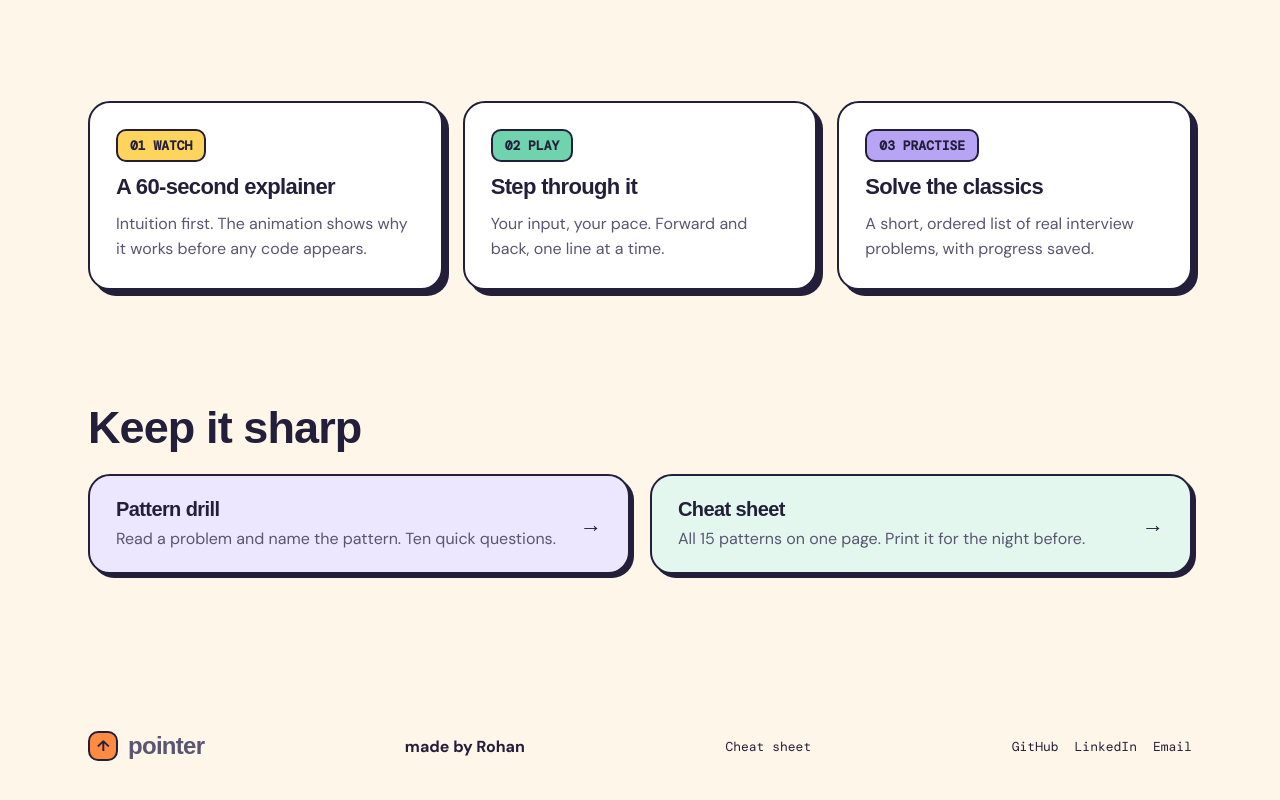
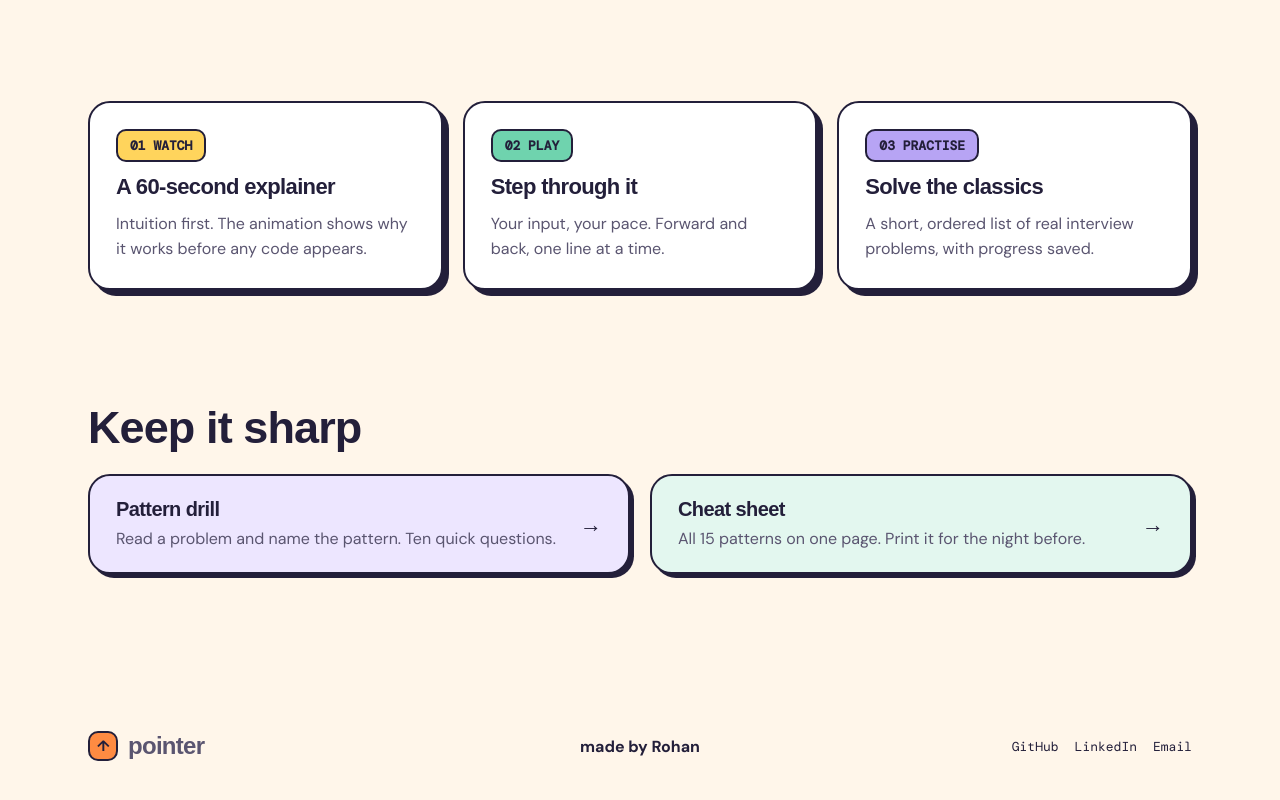
Before and after one commit to rohan-ahire1/pointer, a Next.js app: page / in a window 1280 px wide. Shown: the part 1476-2276 px from the top of the page. Built offline with nearby package versions, Linux system fonts and the light colour scheme; a web font is replaced by a local one.

Commit message:
Center the footer credit and drop its cheat sheet link

```diff
--- a/components/SiteFooter/SiteFooter.module.css
+++ b/components/SiteFooter/SiteFooter.module.css
@@ -10,12 +10,18 @@
 }
 
 @media (min-width: 768px) {
+  /* Equal side columns keep the credit centered whatever the logo and links measure. */
   .footer {
-    flex-direction: row;
+    display: grid;
+    grid-template-columns: 1fr auto 1fr;
     align-items: center;
-    justify-content: space-between;
+    justify-items: start;
     padding: 0 32px;
     height: 120px;
+  }
+
+  .social {
+    justify-self: end;
   }
 }
 
--- a/components/SiteFooter/SiteFooter.tsx
+++ b/components/SiteFooter/SiteFooter.tsx
@@ -1,6 +1,4 @@
-import Link from "next/link";
 import { Logo } from "@/components/Logo/Logo";
-import { MORE_LINKS } from "@/lib/nav-links";
 import { CONTACT_EMAIL, SOCIAL_LINKS } from "@/lib/site";
 import styles from "./SiteFooter.module.css";
 
@@ -9,13 +7,6 @@ export function SiteFooter() {
     <footer data-no-print className={styles.footer}>
       <Logo />
       <span className={styles.made}>made by Rohan</span>
-      <nav aria-label="More pages" className={styles.social}>
-        {MORE_LINKS.map((link) => (
-          <Link key={link.href} href={link.href} className={styles.socialLink}>
-            {link.label}
-          </Link>
-        ))}
-      </nav>
       <nav aria-label="Social" className={styles.social}>
         {SOCIAL_LINKS.map((link) => (
           <a key={link.label} href={link.href} target="_blank" rel="noopener noreferrer" className={styles.socialLink}>
```
